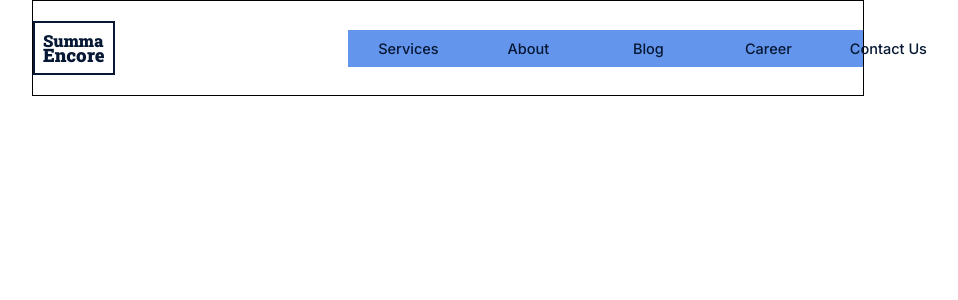
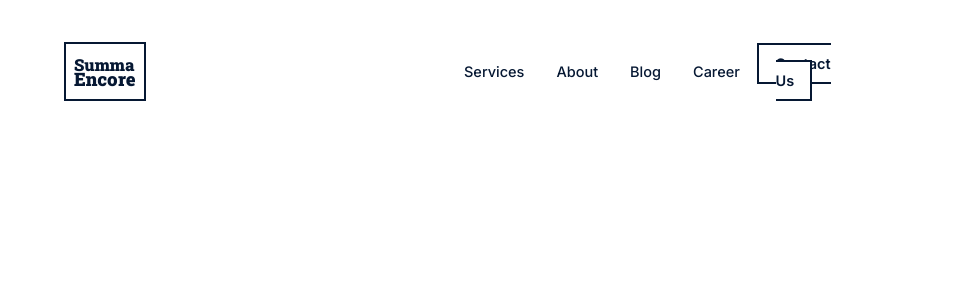
Before and after one commit to 2h311/summa-encore, a Flask app: page / in a window 1280 px wide. Shown: the top 300 px of the page, without its empty margins (192-1150 px from the left). Run offline with Flask 3, Linux system fonts and the light colour scheme.

Commit message:
we are now using sass instead of vanilla css

```diff
--- /dev/null
+++ b/static/css/styles.css
@@ -0,0 +1,105 @@
+@import url("https://fonts.googleapis.com/css2?family=Inter:wght@100;200;400;500;600;700;800;900&family=Poppins:ital,wght@0,100;0,200;0,300;0,400;0,500;0,600;0,700;0,800;0,900;1,100;1,200;1,300;1,400;1,500;1,600;1,700;1,800;1,900&family=Roboto+Slab:wght@900&family=Russo+One&display=swap");
+*,
+*::before,
+*::after {
+  padding: 0;
+  margin: 0;
+  box-sizing: inherit;
+}
+
+html {
+  box-sizing: border-box;
+  font-size: 62.5%;
+}
+
+body {
+  font-family: "Inter", "Poppins", "Russo One", "Roboto Slab", serif, sans-serif;
+}
+
+.nav {
+  max-width: 100%;
+  width: 100%;
+}
+.nav__inner {
+  max-width: 60%;
+  width: 60%;
+  margin: 0 auto;
+}
+
+.navbar {
+  display: flex;
+  justify-content: space-between;
+  align-items: center;
+  padding: 4.2rem 0;
+}
+.navbar__left {
+  min-width: fit-content;
+}
+.navbar__right {
+  width: 50%;
+}
+.navbar__list-container {
+  display: flex;
+  justify-content: space-between;
+  align-items: center;
+}
+.navbar__list-item {
+  list-style: none;
+  font-size: 1.45rem;
+  text-align: center;
+}
+.navbar__list-item:hover > a {
+  color: #fff;
+  background-color: #061833;
+}
+.navbar__list-link {
+  color: #061833;
+  font-weight: 500;
+  text-decoration: none;
+  padding: 10px 16px;
+  /* width: 120px; */
+  display: inline-block;
+  text-align: center;
+  transition: all 0.2s ease-in;
+}
+
+.logo__link {
+  text-decoration: none;
+}
+.logo__link:hover .logo__text {
+  color: #fff;
+  background-color: #061833;
+}
+.logo__text {
+  font-size: 1.65rem;
+  line-height: 15px;
+  color: #061833;
+  font-family: "Roboto Slab", "Russo One", serif, sans-serif;
+  border: 2.3px solid #061833;
+  padding: 12.5px 8px;
+  width: fit-content;
+}
+.logo__text-right {
+  font-size: 1.85rem;
+}
+
+.btn {
+  padding: 10px 16px;
+  font-weight: 600;
+  font-size: 1.45rem;
+  color: #061833;
+  border: 2.3px solid #061833;
+  background-color: #fff;
+  font-family: "Inter", "Poppins", sans-serif;
+  transition: all 0.2s ease-in;
+}
+.btn--contact-us {
+  text-decoration: none;
+  width: 120px;
+}
+.btn:hover {
+  color: #fff;
+  background-color: #061833;
+}
+
+/*# sourceMappingURL=styles.css.map */
--- a/static/styles.css
+++ /dev/null
@@ -1,117 +0,0 @@
-@import url("https://fonts.googleapis.com/css2?family=Inter:wght@100;200;400;500;600;700;800;900&family=Poppins:ital,wght@0,100;0,200;0,300;0,400;0,500;0,600;0,700;0,800;0,900;1,100;1,200;1,300;1,400;1,500;1,600;1,700;1,800;1,900&family=Roboto+Slab:wght@900&family=Russo+One&display=swap");
-
-*,
-*::before,
-*::after {
-  padding: 0;
-  margin: 0;
-  box-sizing: inherit;
-}
-
-html {
-  box-sizing: border-box;
-  font-size: 62.5%;
-}
-
-body {
-  font-family: "Inter", "Poppins", "Russo One", "Roboto Slab", serif, sans-serif;
-}
-
-.nav{
-  max-width: 100%;
-  width: 100%;
-  /* background-color: aqua; */
-}
-
-.navbar{
-  display: flex;
-  justify-content: space-between;
-  align-items: center;
-  padding: 2rem 0;
-}
-
-.navbar__left{
-  /* background-color: brown; */
-  width: 10%;
-}
-
-.navbar__right{
-  background-color: cornflowerblue;
-  width: 62%;
-
-}
-
-.navbar__list-container{
-  display: flex;
-  justify-content: space-between;
-  align-items: center;
-}
-
-.navbar__list-item{
-  list-style: none;
-  font-size: 1.45rem;
-  text-align: center;
-}
-
-.navbar__list-item:hover > a{
-  color: #fff;
-  background-color: #061833;
-}
-
-.navbar__list-link{
-  color: #061833;
-  font-weight: 500;
-  text-decoration: none;
-  padding: 10px 16px;
-  width: 120px;
-  display: inline-block;
-  text-align: center;
-}
-
-
-.nav__inner{
-  max-width: 65%;
-  width: 65%;
-  border: 1px solid black;
-  margin: 0 auto;
-}
-
-.logo__link{
-  text-decoration: none;
-}
-
-.logo__text{
-  font-size: 1.65rem;
-  line-height: 15px;
-  color: #061833;
-  font-family: "Roboto Slab", "Russo One", serif, sans-serif;
-  border: 2.3px solid #061833;
-  padding: 10px 8px;
-  width: fit-content;
-}
-
-.logo__text-right{
-  font-size: 1.85rem;
-}
-
-.btn{
-  padding: 10px 16px;
-  font-weight: 600;
-  font-size: 1.45rem;
-  color: #061833;
-  border: 2.3px solid #061833;
-  background-color: #fff;
-  font-family: "Inter", "Poppins", sans-serif;
-  transition: all .2s ease-in;
-}
-
-/* .btn--contact{
-  display: inline-block;
-  width: 42px;
-  height: 114px;
-} */
-
-.btn:hover{
-  color: #fff;
-  background-color: #061833;
-}
--- a/templates/index.html
+++ b/templates/index.html
@@ -11,7 +11,7 @@
       href="{{ url_for('static', filename='favicon/favicon-16x16.png' ) }}">
     <link rel="icon" href="{{ url_for('static', filename='favicon/favicon.ico' ) }}">
 
-    <link rel="stylesheet" href="{{ url_for('static', filename='styles.css' )}}">
+    <link rel="stylesheet" href="{{ url_for('static', filename='css/styles.css' )}}">
     <title>Summa Encore &vert; {{ context.get("title") }}</title>
   </head>
 
@@ -36,7 +36,7 @@
               <li class="navbar__list-item"><a href="/about" class="navbar__list-link">About</a></li>
               <li class="navbar__list-item"><a href="/blog" class="navbar__list-link">Blog</a></li>
               <li class="navbar__list-item"><a href="/career" class="navbar__list-link">Career</a></li>
-              <li class="navbar__list-item"><a href="/contact-us" class="navbar__list-link">Contact Us</a></li>
+              <li class="navbar__list-item"><a href="/contact-us" class="btn btn--contact-us">Contact Us</a></li>
             </ul>
           </div>
         </nav>
```
Also changed, not shown: static/scss/main.scss (added, +118 -0 lines), 1 other file.
